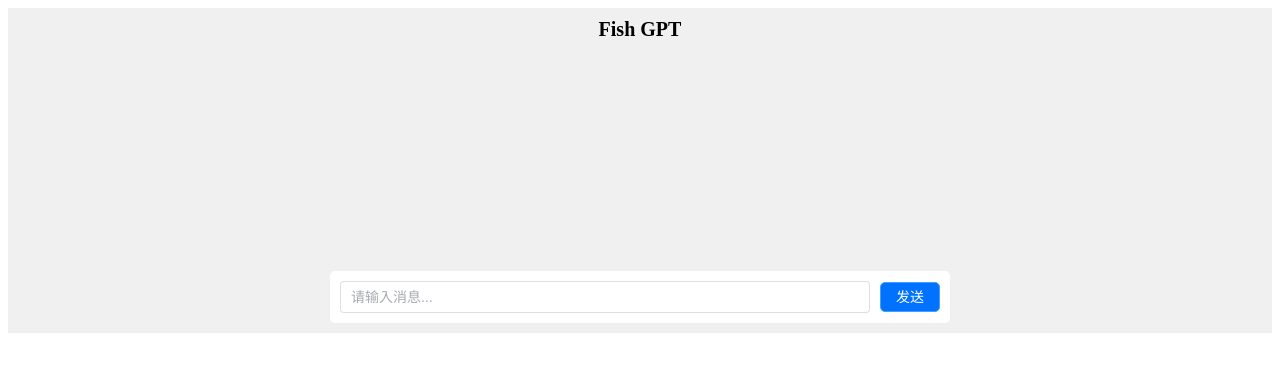
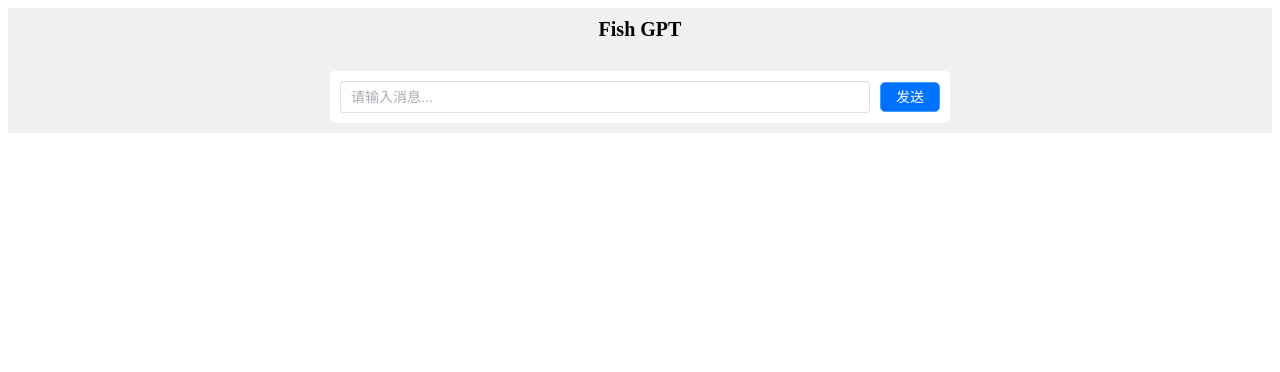
Before and after one commit to ShiSheng233/fish-gpt, a Vue app: page / in a window 1280 px wide. Shown: the top 372 px of the page. Built offline with nearby package versions, Linux system fonts and the light colour scheme.

Commit message:
Update App.vue

```diff
--- a/src/App.vue
+++ b/src/App.vue
@@ -75,8 +75,7 @@ export default {
 .chat-history {
   width: 100%;
   max-width: 600px;
-  min-height: 200px;
-  max-height: 400px;
+  flex: 1;
   overflow-y: auto;
   padding: 10px;
 }
@@ -85,6 +84,8 @@ export default {
   display: flex;
   align-items: flex-start;
   margin-bottom: 10px;
+  border-radius: 10px;
+  position: relative;
 }
 
 .message-content {
```
